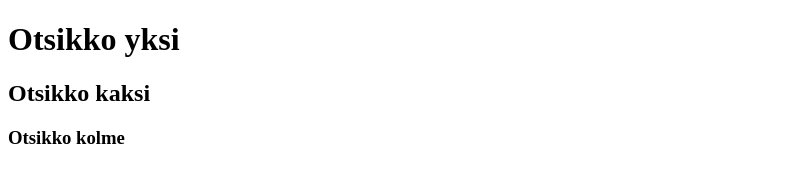
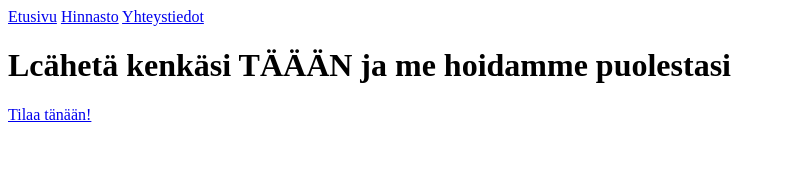
Before and after one commit to DeluckzonKanagalingam/DeluckzonKanagalingam.github.io, a plain HTML site: page JDP-K2025/jdp-testi.html in a window 1280 px wide. Shown: the whole page, without its empty margins (0-786 px from the left). Drawn offline with Linux system fonts and the light colour scheme.

Commit message:
gdgdgdgd

```diff
--- a/JDP-K2025/jdp-testi.html
+++ b/JDP-K2025/jdp-testi.html
@@ -3,11 +3,16 @@
 <head>
     <meta charset="UTF-8">
     <meta name="viewport" content="width=device-width, initial-scale=1.0">
-    <title>Document</title>
+    <title>Lähetä Kenkäsi TÄNÄÄN ja me hoidamme puolestasi:K-FIX</title>
 </head>
-<body>
-    <h1>Otsikko yksi</h1>
-    <h2>Otsikko kaksi</h2>
-    <h3>Otsikko kolme</h3>
+<header id="etusivu">
+    <nav>
+       <a href="index.html" id="valittu">Etusivu</a>
+       <a href="kahvit.html">Hinnasto</a>
+       <a href="yhteys.html">Yhteystiedot</a>
+    </nav>
+    <h1 id="slogan">Lcähetä kenkäsi TÄÄÄN ja me hoidamme puolestasi</h1>
+       <a href="yhteys.html" class="toimintakehote">Tilaa tänään!</a>
+ </header>
 </body>
 </html>
```
